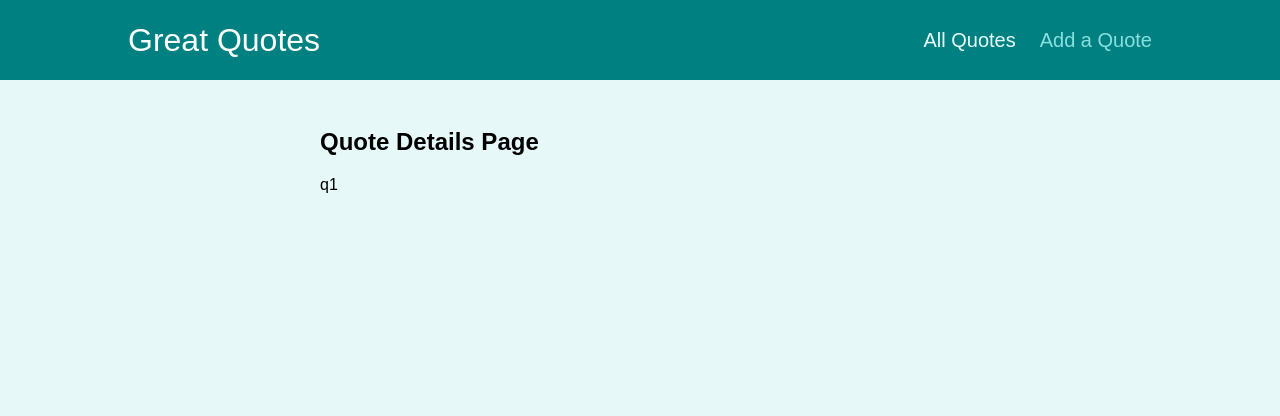
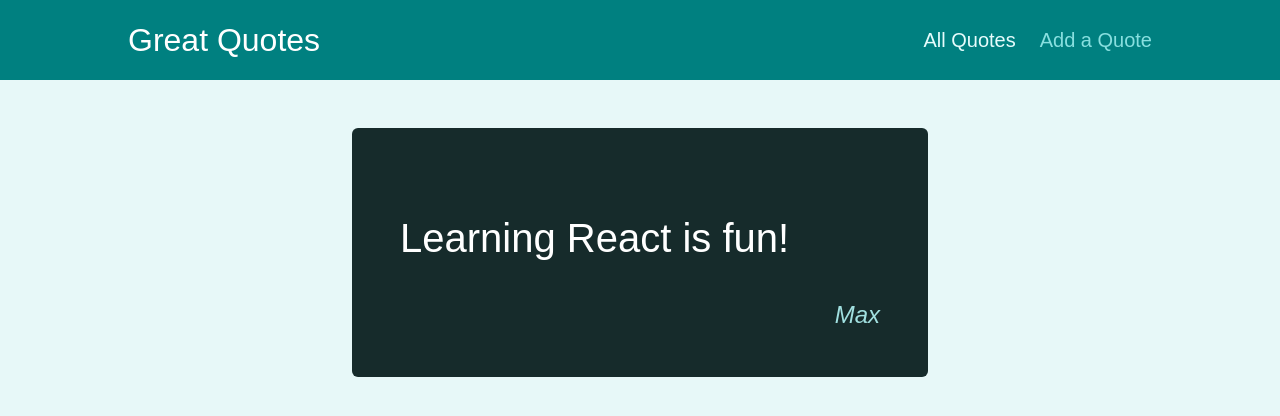
Before and after one commit to ram5353/react-routing-quotes, a React (Create React App) app: page /quotes/q1 in a window 1280 px wide. Shown: the top 416 px of the page. Built offline with nearby package versions, Linux system fonts and the light colour scheme.

Commit message:
added navigation and routes functionality

```diff
--- a/src/components/quotes/QuoteItem.js
+++ b/src/components/quotes/QuoteItem.js
@@ -1,3 +1,4 @@
+import { Link } from 'react-router-dom';
 import classes from './QuoteItem.module.css';
 
 const QuoteItem = (props) => {
@@ -9,9 +10,9 @@
         </blockquote>
         <figcaption>{props.author}</figcaption>
       </figure>
-      <a className='btn'>
+      <Link className='btn' to={`/quotes/${props.id}`}>
         View Fullscreen
-      </a>
+      </Link>
     </li>
   );
 };
--- a/src/pages/AllQuotes.js
+++ b/src/pages/AllQuotes.js
@@ -1,5 +1,12 @@
+import QuoteList from "../components/quotes/QuoteList";
+
+const DUMMY_QUOTES = [
+  { id: "q1", author: "Max", text: "Learning React is fun!" },
+  { id: "q2", author: "Maximilian", text: "Learning React is great!" },
+];
+
 const AllQuotes = () => {
-  return <h1>All Quote Page</h1>;
+  return <QuoteList quotes={DUMMY_QUOTES} />
 };
 
 export default AllQuotes;
--- a/src/pages/NewQuote.js
+++ b/src/pages/NewQuote.js
@@ -1,5 +1,11 @@
+import QuoteForm from "../components/quotes/QuoteForm";
+
 const NewQuote = () => {
-  return <h1>New Quote Page</h1>;
+  const addQuoteHandler = (quotedata) => {
+    console.log(quotedata);
+  };
+
+  return <QuoteForm onAddQuote={addQuoteHandler} />;
 };
 
 export default NewQuote;
--- a/src/pages/QuoteDetails.js
+++ b/src/pages/QuoteDetails.js
@@ -1,17 +1,27 @@
 import { Route, useParams } from "react-router-dom";
-import Comments from "../components/comments/Comments"
+import Comments from "../components/comments/Comments";
+import HighlightedQuote from "../components/quotes/HighlightedQuote";
+
+const DUMMY_QUOTES = [
+  { id: "q1", author: "Max", text: "Learning React is fun!" },
+  { id: "q2", author: "Maximilian", text: "Learning React is great!" },
+];
 
 const QuoteDetails = () => {
+  const params = useParams();
 
-  const params = useParams()
-  console.log(params.quoteId);
+  const quote = DUMMY_QUOTES.find((quote) => quote.id === params.quoteId);
+
+  if (!quote) {
+    return <p>No quote found</p>;
+  }
+
   return (
     <section>
-        <h1>Quote Details Page</h1>
-        <p>{params.quoteId}</p>
-        <Route path={`/quotes/${params.quoteId}/comments`}>
-            <Comments />
-        </Route>
+      <HighlightedQuote text={quote.text} author={quote.author} />
+      <Route path={`/quotes/${params.quoteId}/comments`}>
+        <Comments />
+      </Route>
     </section>
   );
 };
```
Also changed, not shown: src/components/quotes/QuoteForm.js (+9 -9 lines).
